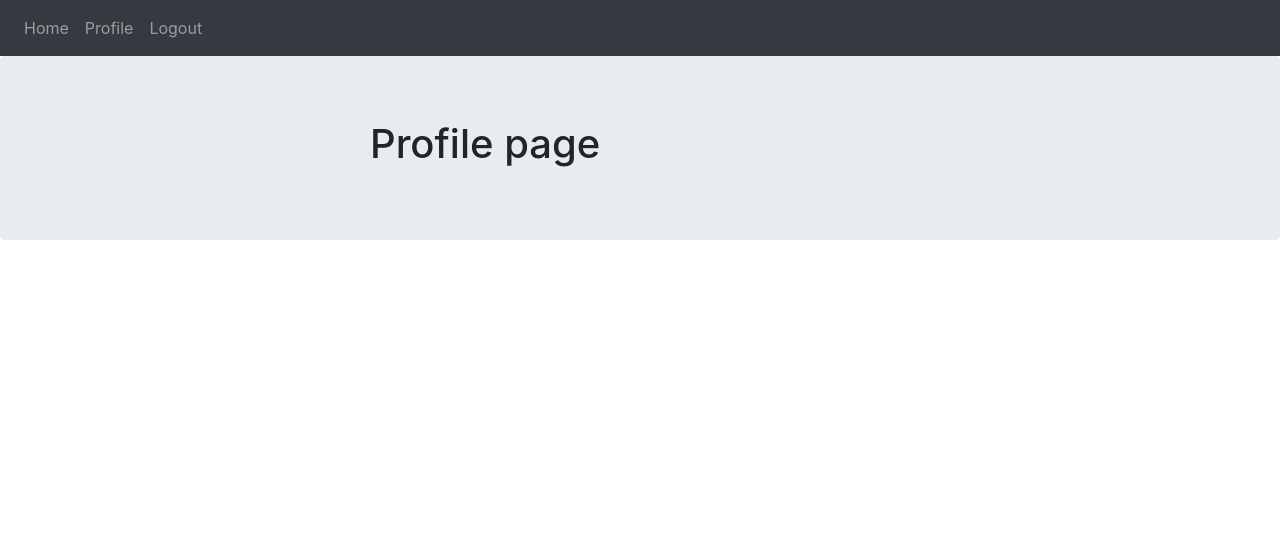
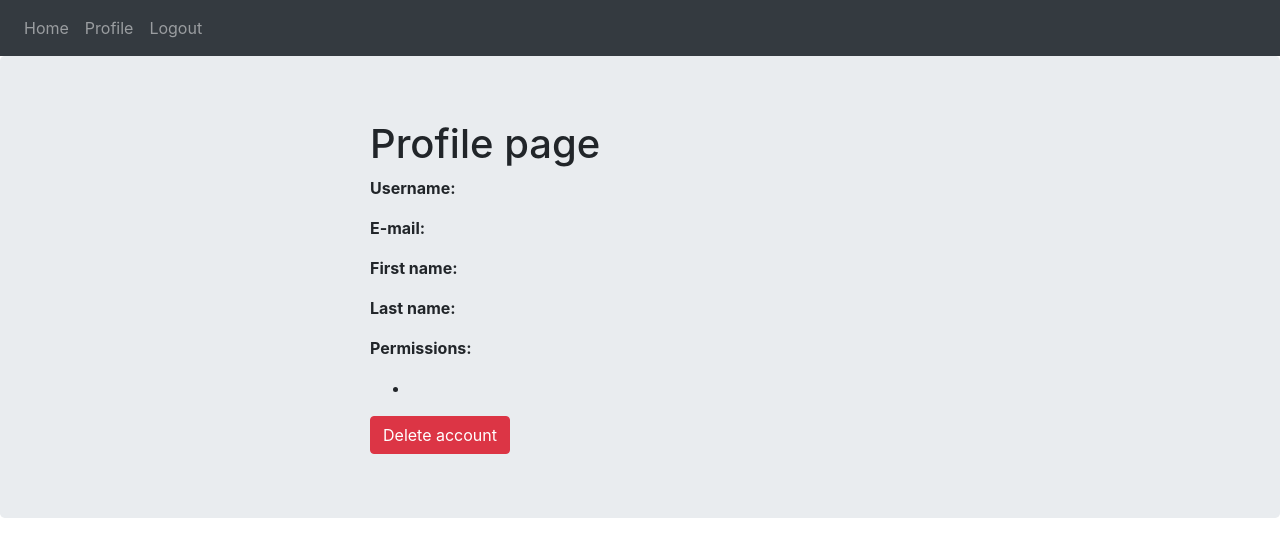
Before and after one commit to wezzlaren/kwitter-frontend, a React (Create React App) app: page /profile in a window 1280 px wide. Shown: the top 556 px of the page. Built offline with nearby package versions, Linux system fonts and the light colour scheme; no server answers; sample sign-in values are in the browser's storage.

Commit message:
Fetch profile

```diff
--- a/src/HomePage/HomePage.jsx
+++ b/src/HomePage/HomePage.jsx
@@ -15,7 +15,7 @@ class HomePage extends React.Component {
 
     }
 
-    componentDidMount() {
+    componentWillMount(){
         userService.getCurrent()
         .then(res => {
             this.setState({
@@ -24,8 +24,11 @@ class HomePage extends React.Component {
         })
     }
 
+    componentDidMount() {
+
+    }
+
     render() {
-        //const { user } = this.state;
         return (
             <div>
                 <h1>Hello, {this.state.user.username} welcome to Kwitter!</h1>
--- a/src/ProfilePage/ProfilePage.jsx
+++ b/src/ProfilePage/ProfilePage.jsx
@@ -1,14 +1,35 @@
 import React from 'react';
+import { Link } from 'react-router-dom'
+import { userService } from '../_services';
 
 class ProfilePage extends React.Component {
     constructor(props) {
         super(props);
-
         this.state = {
 
-            users: null
+            user: {
+                username: '',
+                email: '',
+                firstName: '',
+                lastName: '',
+                authorities: [{
+                    authority: '',
+                    name: ''
+                }]
+            },
+            authority: ''
         };
 
+    }
+
+    componentWillMount() {
+        userService.getCurrent()
+        .then(res => {
+            this.setState({
+                user: res,
+
+            })
+        })
     }
 
     componentDidMount() {
@@ -16,9 +37,37 @@ class ProfilePage extends React.Component {
     }
 
     render() {
+        const data = this.state.user.authorities
+        const roles = data.map((d) =>
+        <div>
+            <ul>
+                <li>{d.authority}</li>
+
+            </ul>
+        </div> )
 
         return (
-            <h1>Profile page</h1>
+            <div>
+
+                <h1 className="Name">Profile page</h1>
+
+                    <p className="Name"><b>Username:</b> {this.state.user.username}</p>
+                    <p className="Email"><b>E-mail:</b> {this.state.user.email}</p>
+                    <p className="Firstname"><b>First name:</b> {this.state.user.firstName}</p>
+                    <p className="Lastname"><b>Last name:</b> {this.state.user.lastName}</p>
+
+                    <p className="Role"><b>Permissions:</b> </p>
+                    <div>{roles}</div>
+
+                    <div className="Delete">
+                        <button className="btn btn-danger">Delete account</button>
+                    </div>
+
+            </div>
+
+
+
+
         );
     }
 }
--- a/src/RegisterPage/RegisterPage.jsx
+++ b/src/RegisterPage/RegisterPage.jsx
@@ -41,6 +41,7 @@ class RegisterPage extends React.Component {
         } else
             if (user.username && user.password && user.email && user.firstName && user.lastName) {
                 authenticationService.register(user.username, user.password, user.email, user.firstName, user.lastName);
+                this.props.history.push('/login');
             }
     }
 
@@ -98,8 +99,6 @@ class RegisterPage extends React.Component {
 
                     <div className="form-group">
                         <button className="btn btn-primary">Register</button>
-                        {registering &&
-                           <div className="help-block">Registration successful!</div> }
 
                         <Link to="/login" className="btn btn-link">Cancel</Link>
                     </div>
--- a/src/_services/auth.service.js
+++ b/src/_services/auth.service.js
@@ -21,7 +21,7 @@ function register(username, password, email, firstName, lastName){
         headers: { 'Content-Type': 'application/json' },
         body: JSON.stringify({ username, password, email, firstName, lastName })
     };
-    return fetch(`${Config.ApiBaseURL}/user/UserController/register`, requestOptions)
+    return fetch(`${Config.ApiBaseURL + Config.ApiUrls.REGISTER}`, requestOptions)
 }
 
 function login(username, password) {
@@ -30,7 +30,7 @@ function login(username, password) {
         headers: { 'Content-Type': 'application/json' },
         body: JSON.stringify({ username, password })
     };
-    return fetch(`${Config.ApiBaseURL}/auth`, requestOptions)
+    return fetch(`${Config.ApiBaseURL + Config.ApiUrls.AUTH}`, requestOptions)
         .then(response => {
 
             var token = response.headers.get("Authorization")
--- a/src/_services/user.service.js
+++ b/src/_services/user.service.js
@@ -16,7 +16,7 @@ function getAll() {
                'Content-Type': 'application/json',
                'Authorization': auth,
        }, };
-    return fetch(`${Config.ApiBaseURL}/post/PostController/all`, requestOptions)
+    return fetch(`${Config.ApiBaseURL + Config.ApiUrls.ALLPOSTS}`, requestOptions)
     //todo set correct api call
 }
 
@@ -27,7 +27,7 @@ function getCurrent() {
                'Content-Type': 'application/json',
                'Authorization': auth,
        }, };
-    return fetch(`${Config.ApiBaseURL}/user/UserController/current`, requestOptions)
+    return fetch(`${Config.ApiBaseURL + Config.ApiUrls.CURRENT}`, requestOptions)
     .then(res => res.json())
             .then(res =>{
                 return Promise.resolve(res);
--- a/src/config.js
+++ b/src/config.js
@@ -2,4 +2,15 @@ import React from 'react'
 
 export class Config extends React.Component{
     static ApiBaseURL = "http://localhost:8762"
+    static ApiUrls = {
+        AUTH: "/auth",
+        REGISTER: "/user/UserController/register",
+        CURRENT: "/user/UserController/current",
+        ALLUSERS: "/user/UserController/all",
+        ALLPOSTS: "/post/PostController/all",
+        UPDATEUSERNAME: "/user/UserController/updateUsername",
+        CREATEPOST: "/post/PostController/createpost",
+        POSTBYAUTHOR: "/Post/PostController/postsbyauthor"
+
+    }
 }
```
